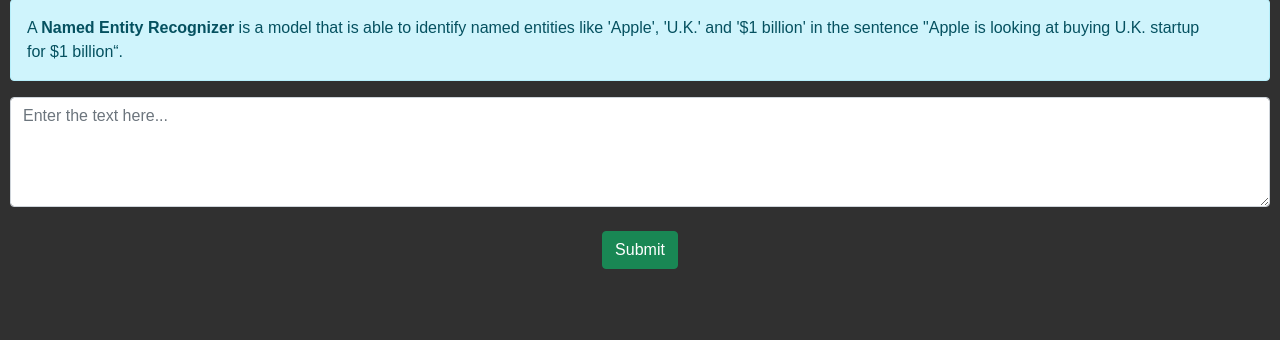
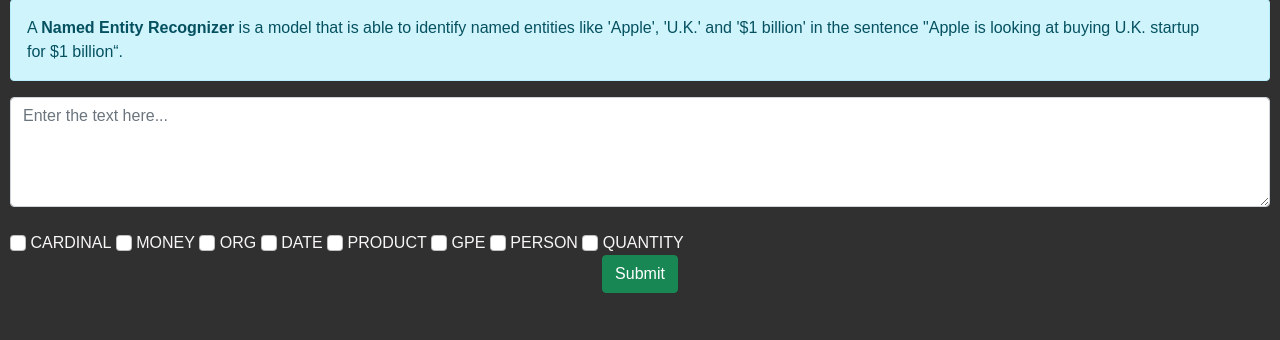
Before and after one commit to bhatiaharshit07/named-entity-recognition-django-webapp, a Django app: page / in a window 1280 px wide. Shown: the part 245-585 px from the top of the page. Run offline with Django 3.2, Linux system fonts and the light colour scheme.

Commit message:
added checkboxes for entities

```diff
--- a/NER/templates/home.html
+++ b/NER/templates/home.html
@@ -30,6 +30,33 @@
             <textarea class="form-control" rows ="4" name="input_text" placeholder="Enter the text here..." required aria-label="With textarea"></textarea>
         </div>
         <br>
+
+            <input class="form-check-input" type="checkbox" value="CARDINAL" id="CARDINAL", name="check">
+            <label class="form-check-label" for="CARDINAL">CARDINAL</label>
+
+
+            <input class="form-check-input" type="checkbox" value="MONEY" id="MONEY", name="check">
+            <label class="form-check-label" for="MONEY">MONEY</label>
+
+
+            <input class="form-check-input" type="checkbox" value="ORG" id="ORG", name="check">
+            <label class="form-check-label" for="ORG">ORG</label>
+
+            <input class="form-check-input" type="checkbox" value="DATE" id="DATE", name="check">
+            <label class="form-check-label" for="DATE">DATE</label>
+
+            <input class="form-check-input" type="checkbox" value="PRODUCT" id="PRODUCT", name="check">
+            <label class="form-check-label" for="PRODUCT">PRODUCT</label>
+
+            <input class="form-check-input" type="checkbox" value="GPE" id="GPE", name="check">
+            <label class="form-check-label" for="GPE">GPE</label>
+
+            <input class="form-check-input" type="checkbox" value="PERSON" id="PERSON", name="check">
+            <label class="form-check-label" for="PERSON">PERSON</label>
+
+            <input class="form-check-input" type="checkbox" value="QUANTITY" id="QUANTITY", name="check">
+            <label class="form-check-label" for="QUANTITY">QUANTITY</label>
+
         <div class="text-center">
             <button type="submit" class="btn btn-success" >Submit</button>
         </div>
--- a/NER/views.py
+++ b/NER/views.py
@@ -12,8 +12,12 @@ def result(request):
 
     nlp = spacy.load("en_core_web_md")
     text = nlp(input_sentence)
-    html = displacy.render([text], style="ent")
 
-    #return HttpResponse(html[308:-7])
-    #return render(request, "result.html", {'ans':text, 'ans2':nerList, 'content':html[344:-25]})
+    ent_list = request.POST.getlist('check')
+    if len(ent_list) == 0:
+        option = {"ents":None}
+    else:
+        option = {"ents":ent_list}
+
+    html = displacy.render([text], style="ent", options=option)
     return render(request, "result.html", {'content':html})
```
